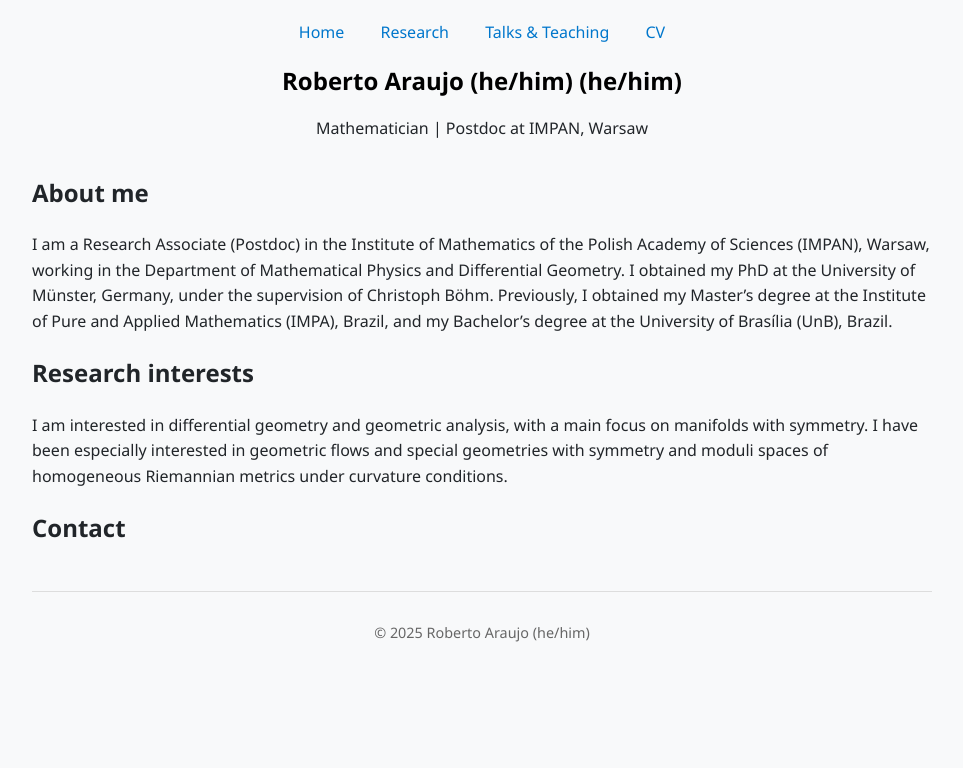
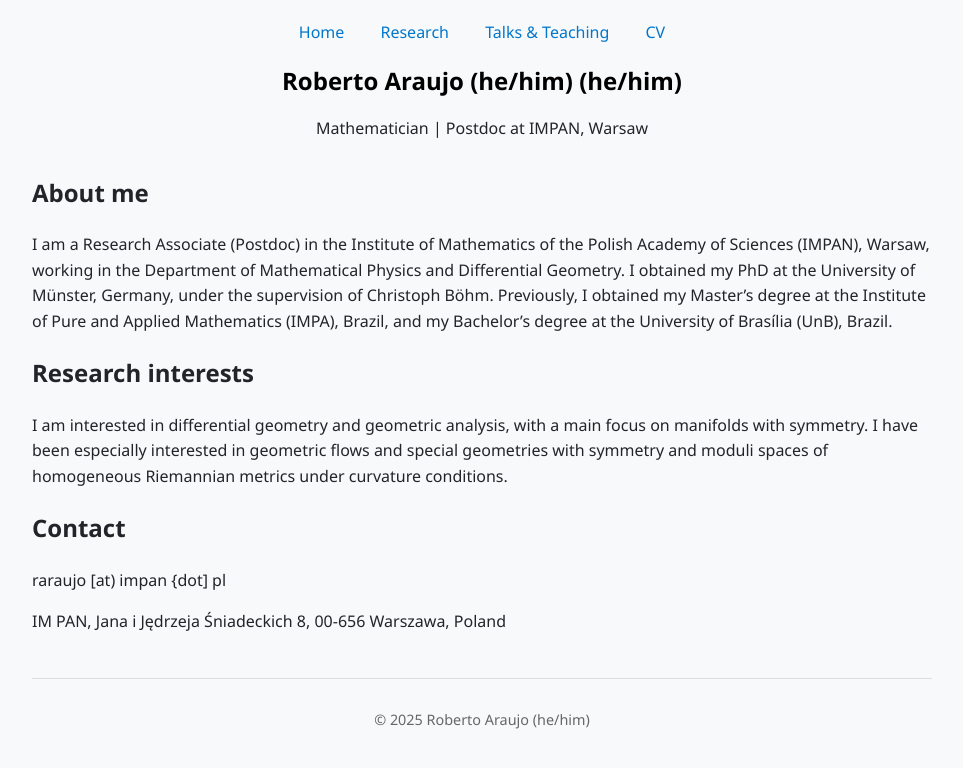
Before and after one commit to r-saraujo/r-saraujo.github.io, a Jekyll site: the page built from index.md, in a window 1280 px wide. Shown: the top 768 px of the page, without its empty margins (158-1121 px from the left). Built offline with Jekyll 4.4.1, drawn with Linux system fonts in a browser that asks for light colours.

Commit message:
Update index.md

```diff
--- a/index.md
+++ b/index.md
@@ -11,3 +11,6 @@ I am a Research Associate (Postdoc) in the Institute of Mathematics of the Polis
 I am interested in differential geometry and geometric analysis, with a main focus on manifolds with symmetry. I have been especially interested in geometric flows and special geometries with symmetry and moduli spaces of homogeneous Riemannian metrics under curvature conditions.
 
 ## Contact
+raraujo [at) impan {dot] pl
+
+IM PAN,  Jana i Jędrzeja Śniadeckich 8, 00-656 Warszawa, Poland
```
